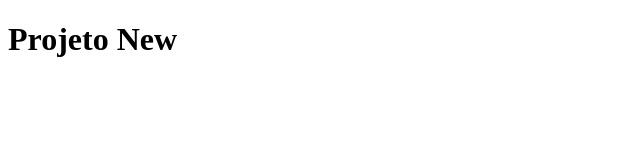
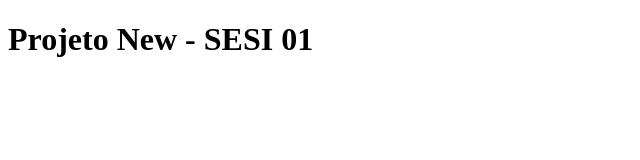
Before and after one commit to ryujoao/sesi01, a plain HTML site: page index.html in a window 1280 px wide. Shown: the whole page, without its empty margins (0-640 px from the left). Drawn offline with Linux system fonts and the light colour scheme.

Commit message:
adicionando alteração no H1

```diff
--- a/index.html
+++ b/index.html
@@ -6,7 +6,7 @@
     <title>Project</title>
 </head>
 <body>
-    <h1>Projeto New</h1>
+    <h1>Projeto New - SESI 01</h1>
 
 </body>
 </html>
```
